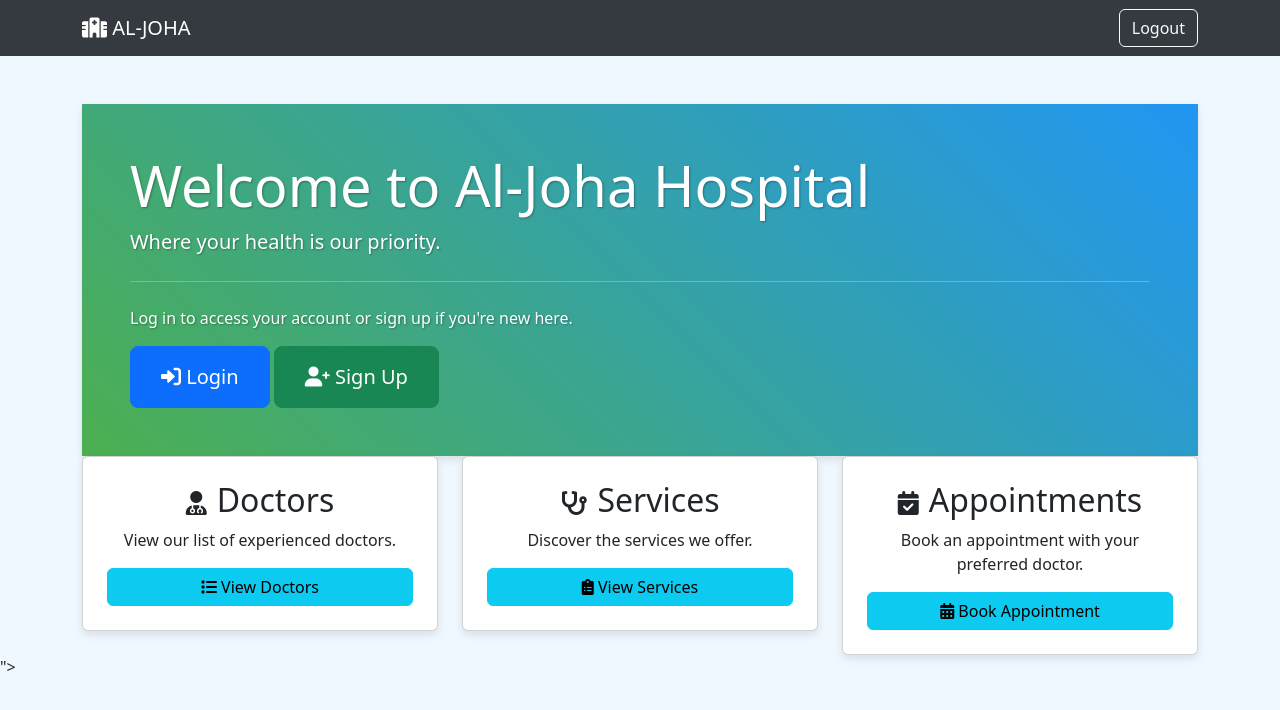
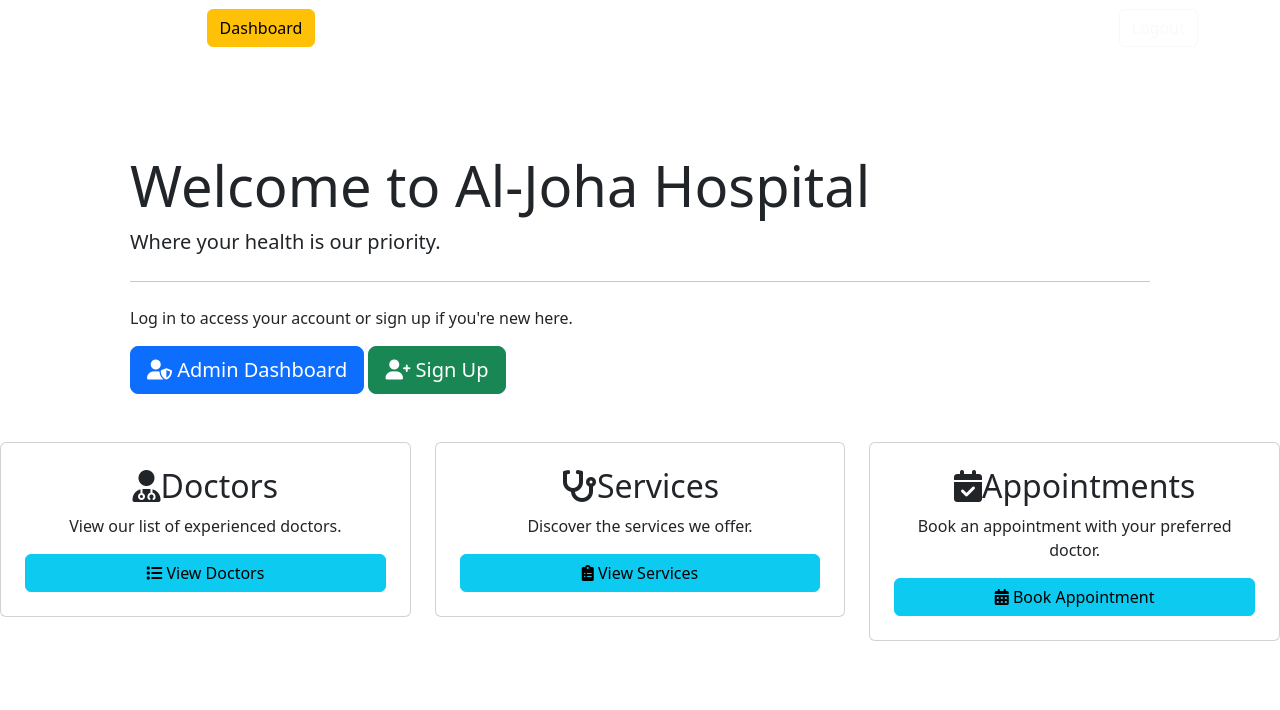
Before and after one commit to whiteSoulX/Hospital_Managemnet, a PHP site: page /index.php in a window 1280 px wide. Shown: the top 710 px of the page. Run offline with PHP 8.4, Linux system fonts and the light colour scheme; the visitor is signed in with stand-in values (Sample User, id 1).

Commit message:
Update index.php

```diff
--- a/index.php
+++ b/index.php
@@ -18,48 +18,20 @@
 
 <!DOCTYPE html>
 <html lang="en">
+
 <head>
   <meta charset="UTF-8">
   <meta name="viewport" content="width=device-width, initial-scale=1.0">
   <title>Home Page</title>
 
-  <!-- Bootstrap 5 CSS -->
+
   <link href="https://cdn.jsdelivr.net/npm/bootstrap@5.3.3/dist/css/bootstrap.min.css" rel="stylesheet">
-  <!-- FontAwesome Icons -->
+
+
   <link href="https://cdnjs.cloudflare.com/ajax/libs/font-awesome/6.0.0-beta3/css/all.min.css" rel="stylesheet">
-  <!-- Custom CSS for additional styling -->
-  <style>
-      body {
-          background-color: #f0f8ff;
-      }
-      .navbar {
-          background-color: #343a40 !important;
-      }
-      .jumbotron {
-          background: linear-gradient(45deg, #4caf50, #2196f3);
-          color: white;
-          box-shadow: 0 4px 8px rgba(0, 0, 0, 0.1);
-      }
-      .jumbotron h1, .jumbotron p {
-          text-shadow: 1px 1px 2px rgba(0, 0, 0, 0.3);
-      }
-      .btn-lg {
-          padding: 15px 30px;
-          font-size: 1.25rem;
-      }
-      .icon {
-          font-size: 1.5rem;
-          margin-right: 10px;
-      }
-      .card {
-          box-shadow: 0 4px 8px rgba(0, 0, 0, 0.1);
-          transition: transform 0.3s ease;
-      }
-      .card:hover {
-          transform: translateY(-5px);
-      }
-  </style>
+  <link href="css/index.css" rel="stylesheet">
 </head>
+
 <body>
 
 <nav class="navbar navbar-expand-lg navbar-dark">
@@ -68,6 +40,12 @@
     <button class="navbar-toggler" type="button" data-bs-toggle="collapse" data-bs-target="#navbarNav" aria-controls="navbarNav" aria-expanded="false" aria-label="Toggle navigation">
       <span class="navbar-toggler-icon"></span>
     </button>
+
+    <?php if (isset($_SESSION['username'])) { ?>
+      <a href="<?php echo ($_SESSION['role'] == 'user') ? 'user_dashboard.php' : (($_SESSION['role'] == 'doctor') ? 'doctor_dashboard.php' : 'admin_dashboard.php'); ?>" class="dash-btn">
+        <button type="button" class="btn btn-warning">Dashboard</button>
+      </a>
+    <?php } ?>
 
     <div class="collapse navbar-collapse" id="navbarNav">
       <ul class="navbar-nav ms-auto">
@@ -79,14 +57,37 @@
   </div>
 </nav>
 
+
   <div class="container mt-5">
     <div class="jumbotron p-5">
       <h1 class="display-4">Welcome to Al-Joha Hospital</h1>
       <p class="lead">Where your health is our priority.</p>
       <hr class="my-4">
       <p>Log in to access your account or sign up if you're new here.</p>
+
+      <?php
+      if (!isset($_SESSION['username'])) {
+
+      ?>
         <a class="btn btn-primary btn-lg mr-3" href="login.php" role="button"><i class="fas fa-sign-in-alt"></i> Login</a>
+      <?php
+      } else if ($_SESSION['role'] == "user") {
+      ?>
+        <a class="btn btn-primary btn-lg mr-3" href="user_dashboard.php" role="button"><i class="fas fa-user"></i> User Dashboard</a>
+      <?php
+      } else if ($_SESSION['role'] == "doctor") {
+      ?>
+        <a class="btn btn-primary btn-lg mr-3" href="doctor_dashboard.php" role="button"><i class="fas fa-user-md"></i> Doctor Dashboard</a>
+      <?php
+      } else if ($_SESSION['role'] == "admin") {
+      ?>
+        <a class="btn btn-primary btn-lg mr-3" href="admin_dashboard.php" role="button"><i class="fas fa-user-shield"></i> Admin Dashboard</a>
+      <?php
+      }
+      ?>
       <a class="btn btn-success btn-lg" href="user_signup.php" role="button"><i class="fas fa-user-plus"></i> Sign Up</a>
+
+    </div>
   </div>
 
   <div class="row">
@@ -101,7 +102,7 @@
       <div class="card p-4 text-center">
         <h2><i class="fas fa-stethoscope icon"></i>Services</h2>
         <p>Discover the services we offer.</p>
-        <a class="btn btn-info" href="work_in_progress.php" role="button"><i class="fas fa-clipboard-list"></i> View Services</a>
+        <a class="btn btn-info" href="service.php" role="button"><i class="fas fa-clipboard-list"></i> View Services</a>
       </div>
     </div>
     <div class="col-md-4">
@@ -112,12 +113,10 @@
       </div>
     </div>
   </div>
-</div>
 
-<!-- Bootstrap 5 JS and Popper.js -->
+
   <script src="https://cdn.jsdelivr.net/npm/@popperjs/core@2.11.8/dist/umd/popper.min.js"></script>
   <script src="https://cdn.jsdelivr.net/npm/bootstrap@5.3.3/dist/js/bootstrap.min.js"></script>
-<script src="h<script src="https://cdn.jsdelivr.net/npm/bootstrap@5.3.3/dist/js/bootstrap.bundle.min.js" integrity="sha384-YvpcrYf0tY3lHB60NNkmXc5s9fDVZLESaAA55NDzOxhy9GkcIdslK1eN7N6jIeHz" crossorigin="anonymous"></script>"></script>
+</body>
 
-</body>
 </html>
```
Lines whose indentation alone changed are shown as unchanged.
